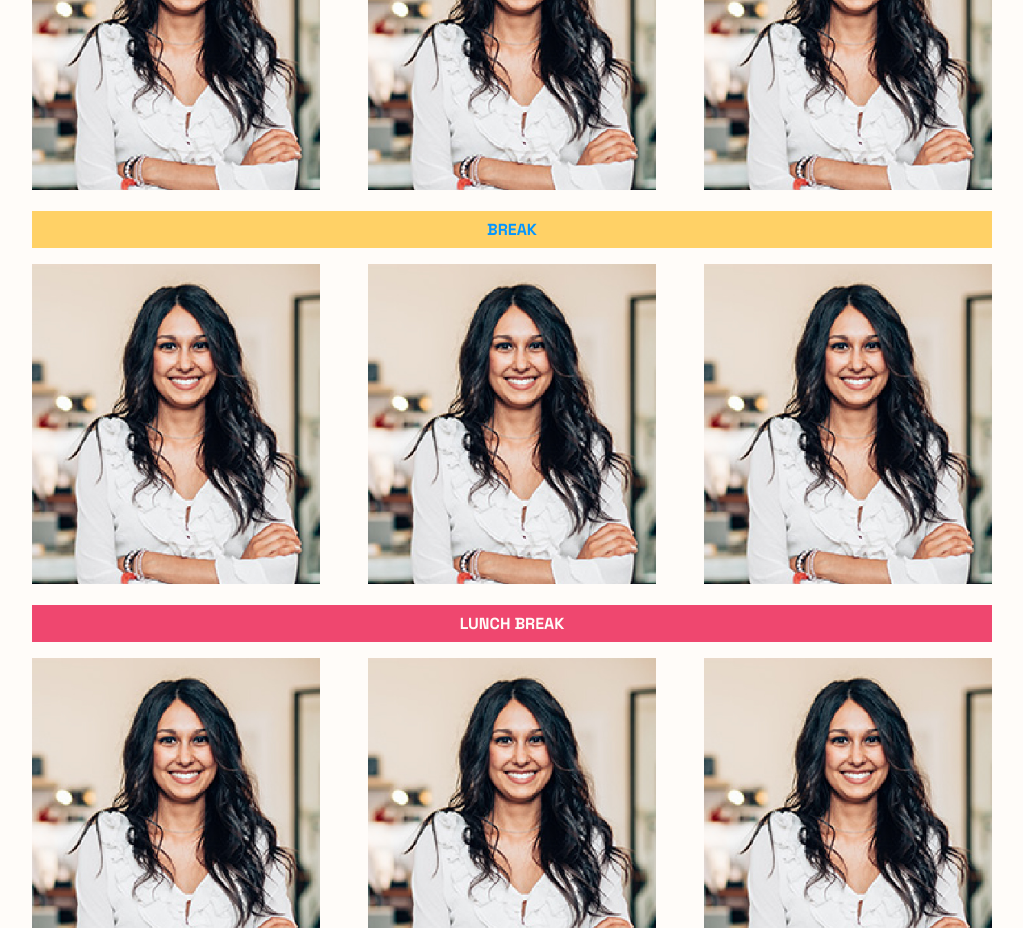
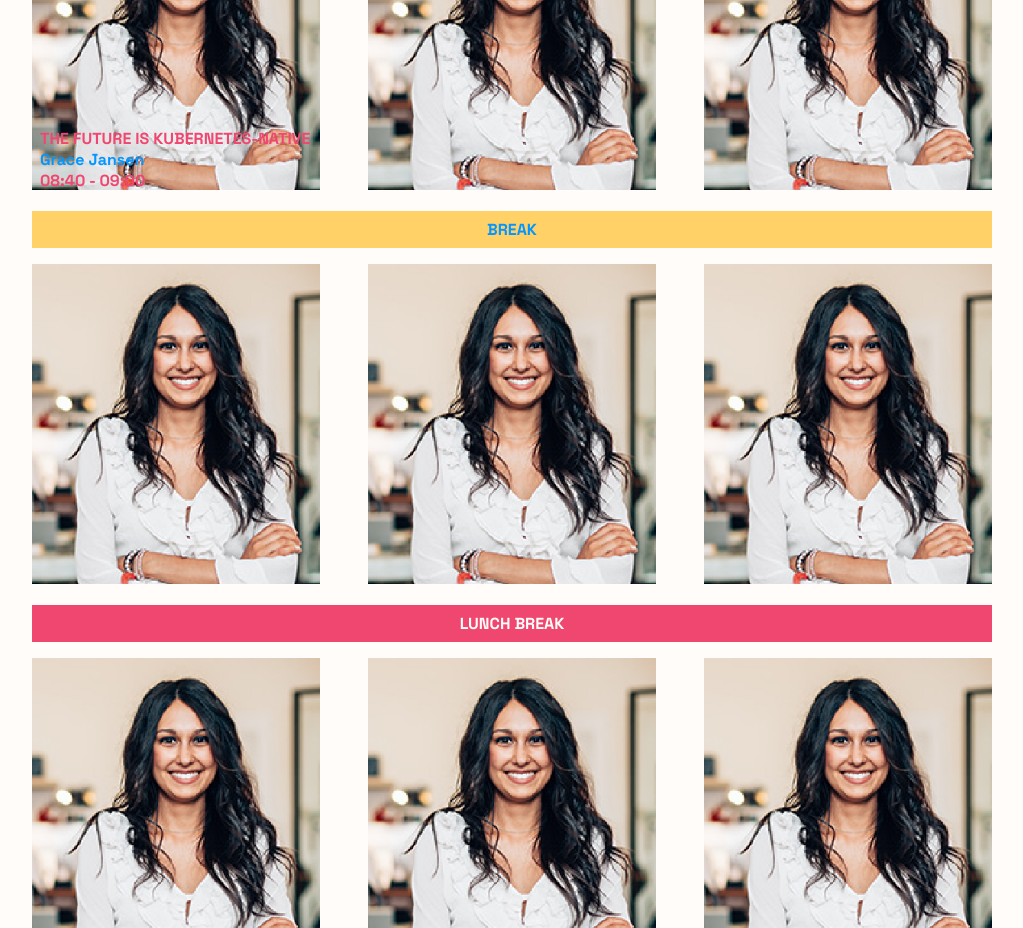
Before and after one commit to dev-bcn/dev-bcn.github.io, a React (Create React App) app: page /schedule in a window 1280 px wide. Shown: the part 860-1788 px from the top of the page, without its empty margins (128-1151 px from the left). Built offline with nearby package versions, Linux system fonts and the light colour scheme.

Commit message:
Add tofos

```diff
--- a/src/views/Schedule/Schedule.tsx
+++ b/src/views/Schedule/Schedule.tsx
@@ -101,13 +101,13 @@ const StyledWelcomerImage = styled.div`
   margin-top: 1rem;
 `;
 
-const StyledWelcomerTextContainer = styled.div`
+export const StyledWelcomerTextContainer = styled.div`
   position: absolute;
   bottom: 0.25rem;
   left: 0.5rem;
 `;
 
-const StyledWelcomerText = styled.p<{ color: string }>`
+export const StyledWelcomerText = styled.p<{ color: string }>`
   color: ${({ color }) => {
     return color;
   }};
@@ -115,7 +115,7 @@ const StyledWelcomerText = styled.p<{ color: string }>`
   text-align: start;
 `;
 
-const StyledWelcomerTextLink = styled.p<{ color: string }>`
+export const StyledWelcomerTextLink = styled.p<{ color: string }>`
   color: ${({ color }) => {
     return color;
   }};
@@ -136,18 +136,17 @@ const StyledPlanningImage = styled.div`
   margin-top: 1rem;
 `;
 
-const StyledAvatarContainer = styled.div`
+export const StyledAvatarContainer = styled.div`
   width: 30%;
   margin-top: 1rem;
   position: relative;
 `;
-const StyledAvatarImage = styled.img`
+export const StyledAvatarImage = styled.img`
   width: 100%;
   height: auto;
 `;
 
-// TODO: COMPONETIZAR ESTO
-const Schedule: FC = ({}) => {
+const Schedule: FC = () => {
   const { width } = useWindowSize();
 
   return (
@@ -228,10 +227,27 @@ const Schedule: FC = ({}) => {
           >
             BREAK
           </StyledTrack>
+
           <StyledTracksContainer>
             <StyledAvatarContainer>
               <StyledAvatarImage src={ScheduleAvatar1} />
+              <StyledWelcomerTextContainer>
+              <Link to='/meetingDetail' className='link--text'>
+                <StyledWelcomerTextLink color={COLOR_PINK}>
+                  THE FUTURE IS KUBERNETES-NATIVE
+                </StyledWelcomerTextLink>
+              </Link>
+              <Link to='/speakerDetail' className='link--text'>
+                <StyledWelcomerTextLink color={COLOR_BLUE}>
+                  Grace Jansen
+                </StyledWelcomerTextLink>
+              </Link>
+              <StyledWelcomerText color={COLOR_PINK}>
+                08:40 - 09:00
+              </StyledWelcomerText>
+            </StyledWelcomerTextContainer>
             </StyledAvatarContainer>
+
             <StyledAvatarContainer>
               <StyledAvatarImage src={ScheduleAvatar1} />
             </StyledAvatarContainer>
```
Also changed, not shown: src/views/Schedule/components/AvatarCard.tsx (added, +36 -0 lines).
